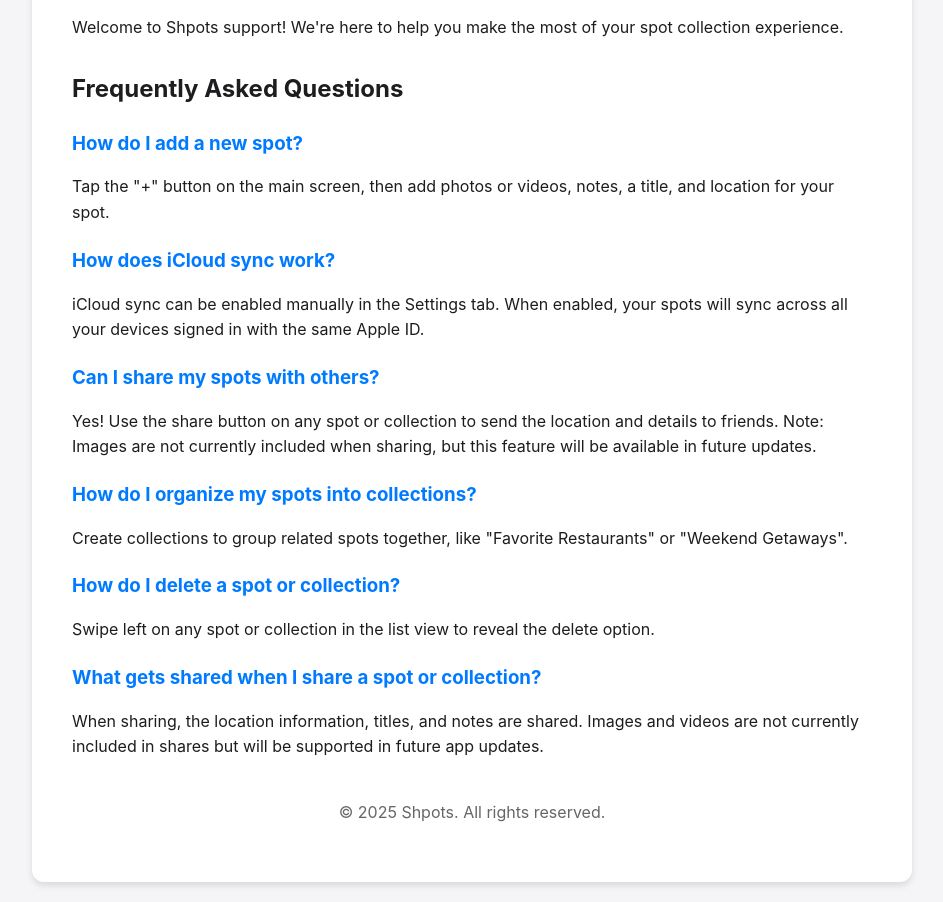
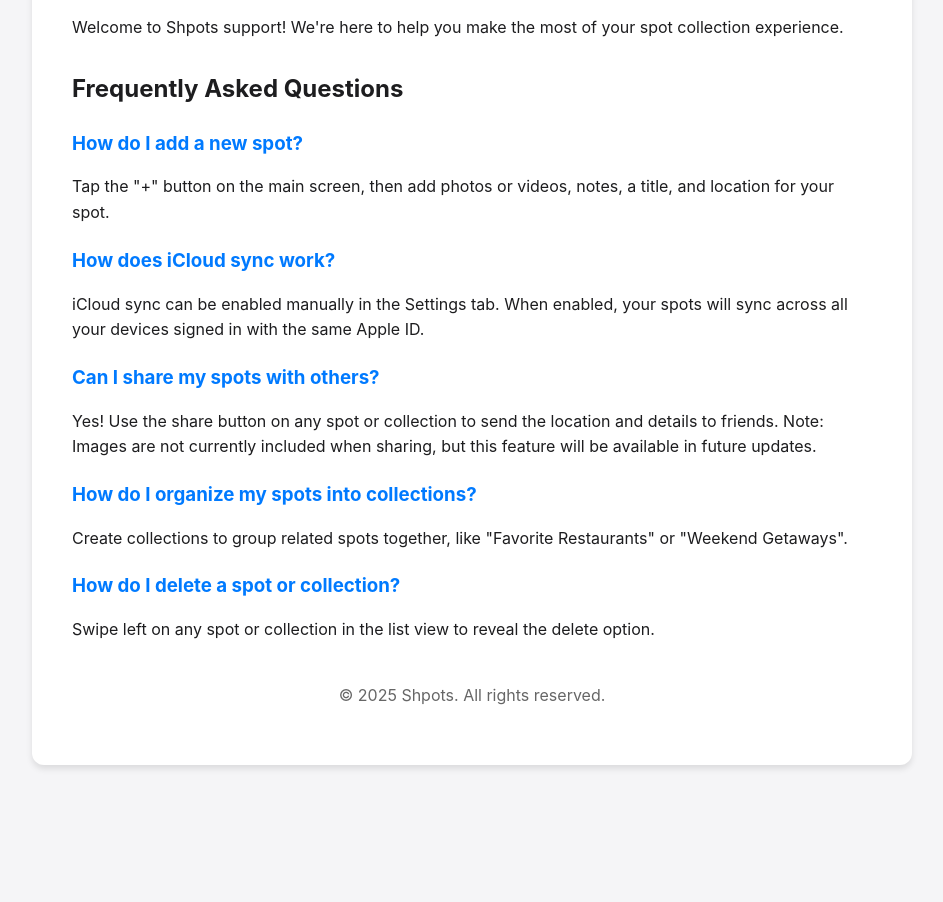
Before and after one commit to kingmuni/shpots-support, a plain HTML site: page index.html in a window 1280 px wide. Shown: the part 148-1050 px from the top of the page, without its empty margins (168-1111 px from the left). After the commit the page ends 933 px from the top, so only its background shows below. Drawn offline with Linux system fonts and the light colour scheme.

Commit message:
Remove last FAQ section about what gets shared

```diff
--- a/index.html
+++ b/index.html
@@ -71,11 +71,6 @@
                 <h3>How do I delete a spot or collection?</h3>
                 <p>Swipe left on any spot or collection in the list view to reveal the delete option.</p>
             </div>
-
-            <div class="faq-item">
-                <h3>What gets shared when I share a spot or collection?</h3>
-                <p>When sharing, the location information, titles, and notes are shared. Images and videos are not currently included in shares but will be supported in future app updates.</p>
-            </div>
         </div>
 
         <div style="text-align: center; margin-top: 40px; color: #666;">
```
